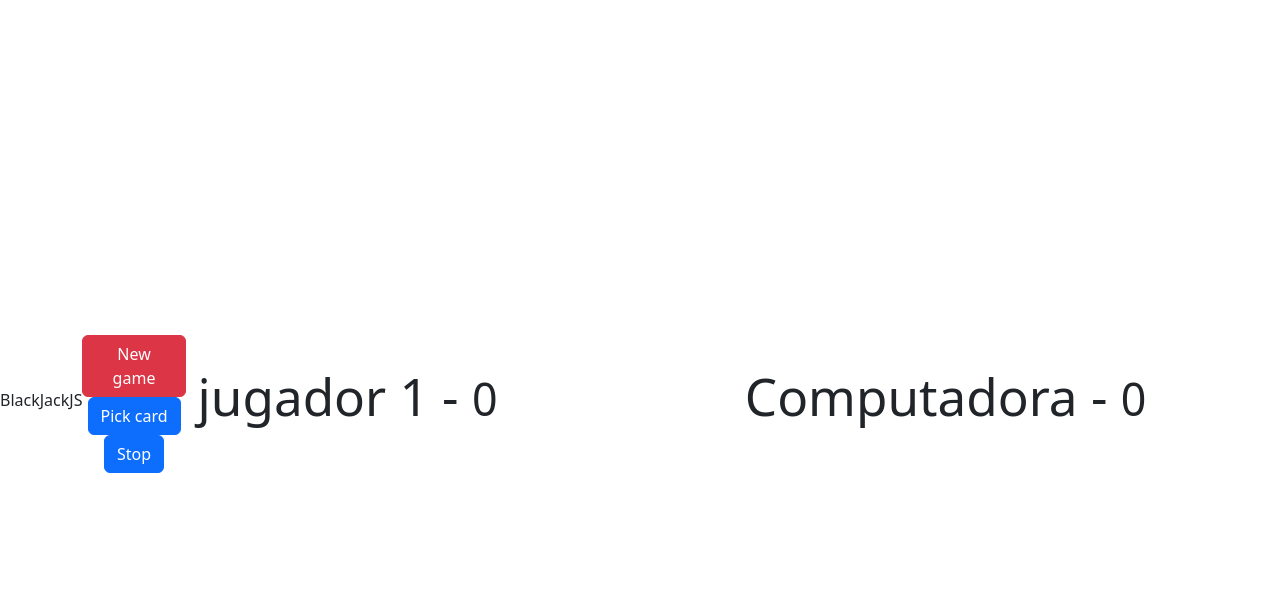
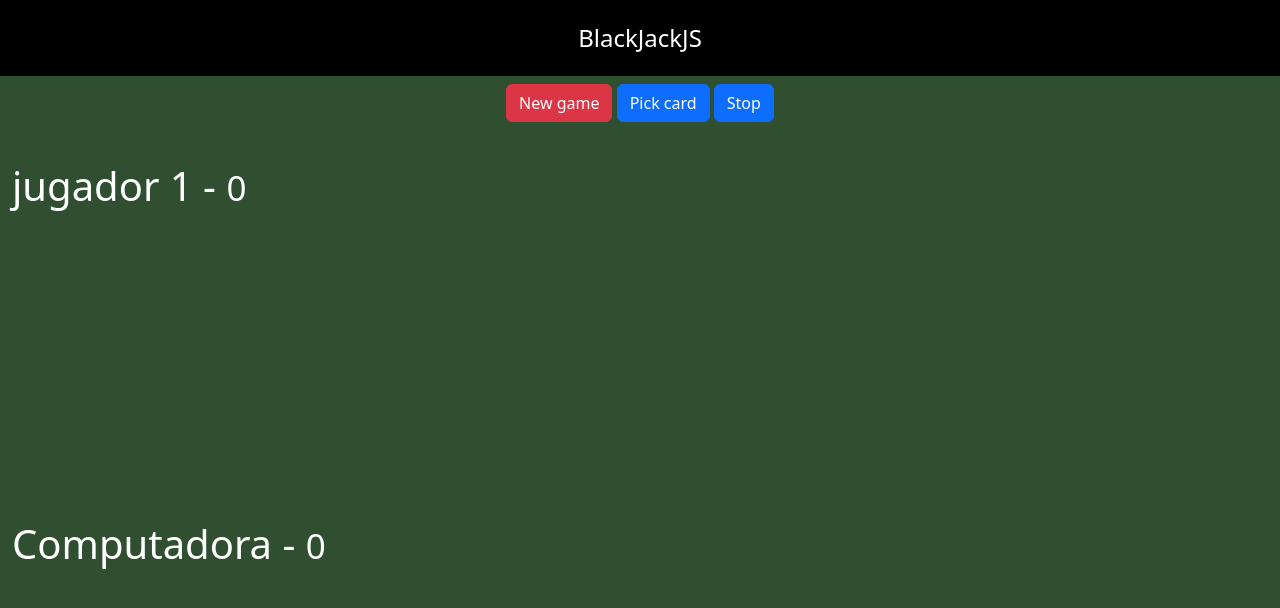
Before and after one commit to federico-cloud/blackJackVite, a website built with Vite: page index.html in a window 1280 px wide. Built offline with nearby package versions, Linux system fonts and the light colour scheme.

Commit message:
CSS: the styles was modified

```diff
--- a/style.css
+++ b/style.css
@@ -1,97 +1,35 @@
-:root {
-  font-family: Inter, system-ui, Avenir, Helvetica, Arial, sans-serif;
-  line-height: 1.5;
-  font-weight: 400;
-
-  color-scheme: light dark;
-  color: rgba(255, 255, 255, 0.87);
-  background-color: #242424;
-
-  font-synthesis: none;
-  text-rendering: optimizeLegibility;
-  -webkit-font-smoothing: antialiased;
-  -moz-osx-font-smoothing: grayscale;
-  -webkit-text-size-adjust: 100%;
+html, body{
+  margin: 0;
+  padding: 0;
+  box-sizing: border-box;
+  background-color: #2F4F30;
 }
 
-a {
-  font-weight: 500;
-  color: #646cff;
-  text-decoration: inherit;
-}
-a:hover {
-  color: #535bf2;
+.title{
+  text-align: center;
+  background-color: black;
+  color: #FFF;
+  padding: 20px;
+  font-size: 1.5em;
 }
 
-body {
-  margin: 0;
-  display: flex;
-  place-items: center;
-  min-width: 320px;
-  min-height: 100vh;
+h1{
+  color: #FFF;
 }
 
-h1 {
-  font-size: 3.2em;
-  line-height: 1.1;
+.divCards{
+  height: 30vh;
+  margin-top: 30px;
 }
 
-#app {
-  max-width: 1280px;
-  margin: 0 auto;
-  padding: 2rem;
-  text-align: center;
+div.row.container{
+  margin-top: 5vh
 }
 
-.logo {
-  height: 6em;
-  padding: 1.5em;
-  will-change: filter;
-  transition: filter 300ms;
+.card{
+  display: inline-block;
+  position: relative;
+  width: 150px;
+  left: 100px;
+  margin-left: -90px;
 }
-.logo:hover {
-  filter: drop-shadow(0 0 2em #646cffaa);
-}
-.logo.vanilla:hover {
-  filter: drop-shadow(0 0 2em #f7df1eaa);
-}
-
-.card {
-  padding: 2em;
-}
-
-.read-the-docs {
-  color: #888;
-}
-
-button {
-  border-radius: 8px;
-  border: 1px solid transparent;
-  padding: 0.6em 1.2em;
-  font-size: 1em;
-  font-weight: 500;
-  font-family: inherit;
-  background-color: #1a1a1a;
-  cursor: pointer;
-  transition: border-color 0.25s;
-}
-button:hover {
-  border-color: #646cff;
-}
-button:focus,
-button:focus-visible {
-  outline: 4px auto -webkit-focus-ring-color;
-}
-
-@media (prefers-color-scheme: light) {
-  :root {
-    color: #213547;
-    background-color: #ffffff;
-  }
-  a:hover {
-    color: #747bff;
-  }
-  button {
-    background-color: #f9f9f9;
-  }
-}
```
